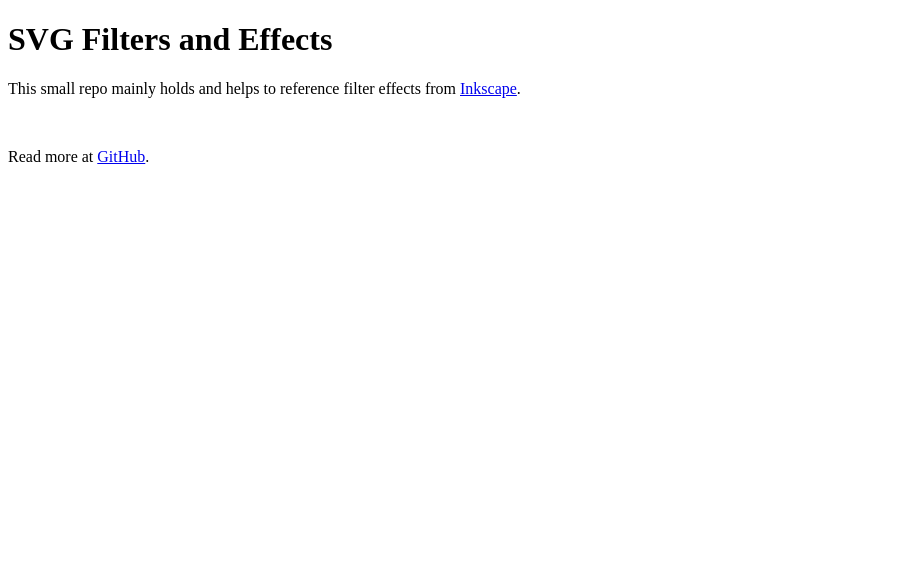
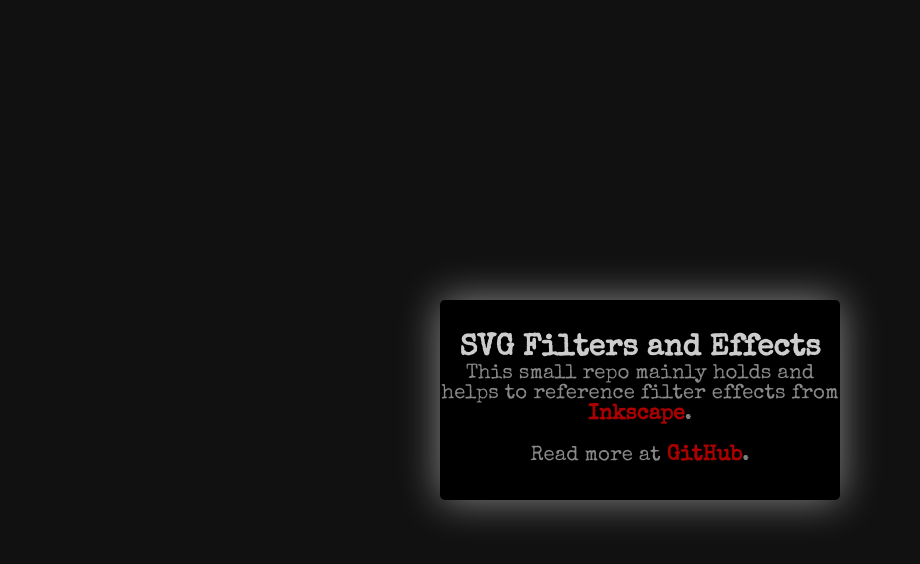
Before and after one commit to R3V1Z3/svg, a plain HTML site: page index.html in a window 1280 px wide. Shown: the whole page, without its empty margins (0-920 px from the left). Drawn offline with nearby package versions, Linux system fonts and the light colour scheme.

Commit message:
Update index.html

```diff
--- a/index.html
+++ b/index.html
@@ -5,12 +5,12 @@
     <meta charset="utf-8">
     <meta http-equiv="X-UA-Compatible" content="chrome=1">
     <title>Eerie CSS</title>
-    <link rel="stylesheet" href="stylesheets/styles.css">
+    <link rel="stylesheet" href="css/style.css">
     <!--[if lt IE 9]>
       <script src="//html5shiv.googlecode.com/svn/trunk/html5.js"></script>
     <![endif]-->
     <!--[if lt IE 8]>
-    <link rel="stylesheet" href="stylesheets/ie.css">
+    <link rel="stylesheet" href="css/ie.css">
     <![endif]-->
     <meta name="viewport" content="width=device-width, initial-scale=1, user-scalable=no">
 
```
